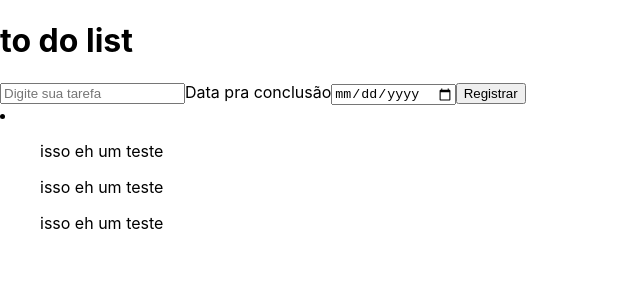
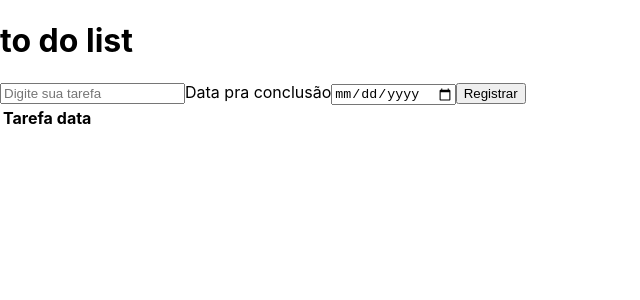
Before and after one commit to guinhoanjos/Ebyrt-TO-DO-list, a React (Create React App) app in the folder my-app/: page / in a window 1280 px wide. Shown: the top 300 px of the page, without its empty margins (0-640 px from the left). Built offline with nearby package versions, Linux system fonts and the light colour scheme.

Commit message:
criado componente bodytable

```diff
--- /dev/null
+++ b/my-app/src/components/BodyTable.jsx
@@ -0,0 +1,20 @@
+import { useContext } from 'react';
+import taskContext from '../provider/taskContext';
+
+function BodyTable() {
+  const { tasks } = useContext(taskContext);
+  return (
+    <tbody>
+      {
+        tasks.map((task) => (
+          <tr key={`${Math.random()}`}>
+            <td>{task.text}</td>
+            <td>{task.date}</td>
+          </tr>
+        ))
+      }
+    </tbody>
+  );
+}
+
+export default BodyTable;
--- a/my-app/src/components/TaskInput.jsx
+++ b/my-app/src/components/TaskInput.jsx
@@ -5,15 +5,15 @@ function TaskInput() {
   const { tasks, setTasks } = useContext(taskContext);
   const [state, setState] = useState();
 
-  async function ChangeState(event) {
+  function ChangeState(event) {
     const { type, value } = event.target;
-    await setState({ ...state, [type]: value });
+    setState({ ...state, [type]: value });
     console.log(event.target.type);
     console.log(state);
   }
   function ChangeContext() {
-    setTasks(state);
-    console.log(state);
+    setTasks([...tasks, state]);
+    console.log(tasks);
   }
   return (
     <>
--- a/my-app/src/components/TaskTable.jsx
+++ b/my-app/src/components/TaskTable.jsx
@@ -1,14 +1,19 @@
 import { useContext } from 'react';
 import taskContext from '../provider/taskContext';
+import BodyTable from './BodyTable';
 
 function TaskTable() {
   const { tasks } = useContext(taskContext);
   return (
-    <li>
-      <ol>{tasks}</ol>
-      <ol>{tasks}</ol>
-      <ol>{tasks}</ol>
-    </li>
+    <table>
+      <thead>
+        <th>Tarefa</th>
+        <th>data</th>
+      </thead>
+      {
+        tasks ? <BodyTable /> : null
+      }
+    </table>
   );
 }
 
--- a/my-app/src/provider/taskProvider.js
+++ b/my-app/src/provider/taskProvider.js
@@ -3,7 +3,7 @@ import PropTypes from 'prop-types';
 import taskContext from './taskContext';
 
 function TaskProvider({ children }) {
-  const [tasks, setTasks] = useState('isso eh um teste');
+  const [tasks, setTasks] = useState([]);
 
   const context = {
     tasks,
```
